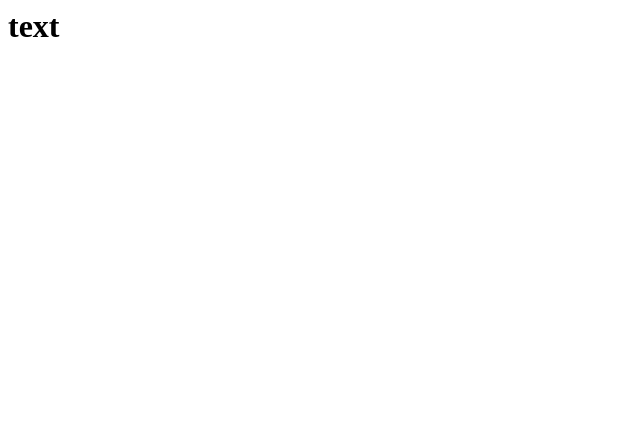
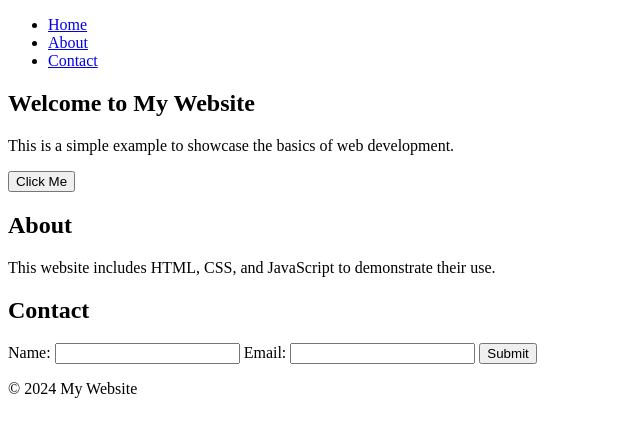
Before and after one commit to fjgaiiatiait/fjgaiiatiait.github.io, a plain HTML site: page index.html in a window 1280 px wide. Shown: the whole page, without its empty margins (0-640 px from the left). Drawn offline with Linux system fonts and the light colour scheme.

Commit message:
Update index.html

```diff
--- a/index.html
+++ b/index.html
@@ -1 +1,52 @@
-<h1>text</h1>
+<!DOCTYPE html>
+<html lang="en">
+<head>
+    <meta charset="UTF-8">
+    <meta name="viewport" content="width=device-width, initial-scale=1.0">
+    <title>Basic Website Example</title>
+    <link rel="stylesheet" href="style.css">
+</head>
+<body>
+    <header>
+        <nav>
+            <ul>
+                <li><a href="#home">Home</a></li>
+                <li><a href="#about">About</a></li>
+                <li><a href="#contact">Contact</a></li>
+            </ul>
+        </nav>
+    </header>
+
+    <main>
+        <section id="home">
+            <h1>Welcome to My Website</h1>
+            <p>This is a simple example to showcase the basics of web development.</p>
+            <button id="alertButton">Click Me</button>
+        </section>
+
+        <section id="about">
+            <h2>About</h2>
+            <p>This website includes HTML, CSS, and JavaScript to demonstrate their use.</p>
+        </section>
+
+        <section id="contact">
+            <h2>Contact</h2>
+            <form id="contactForm">
+                <label for="name">Name:</label>
+                <input type="text" id="name" name="name" required>
+
+                <label for="email">Email:</label>
+                <input type="email" id="email" name="email" required>
+
+                <button type="submit">Submit</button>
+            </form>
+        </section>
+    </main>
+
+    <footer>
+        <p>&copy; 2024 My Website</p>
+    </footer>
+
+    <script src="script.js"></script>
+</body>
+</html>
```
